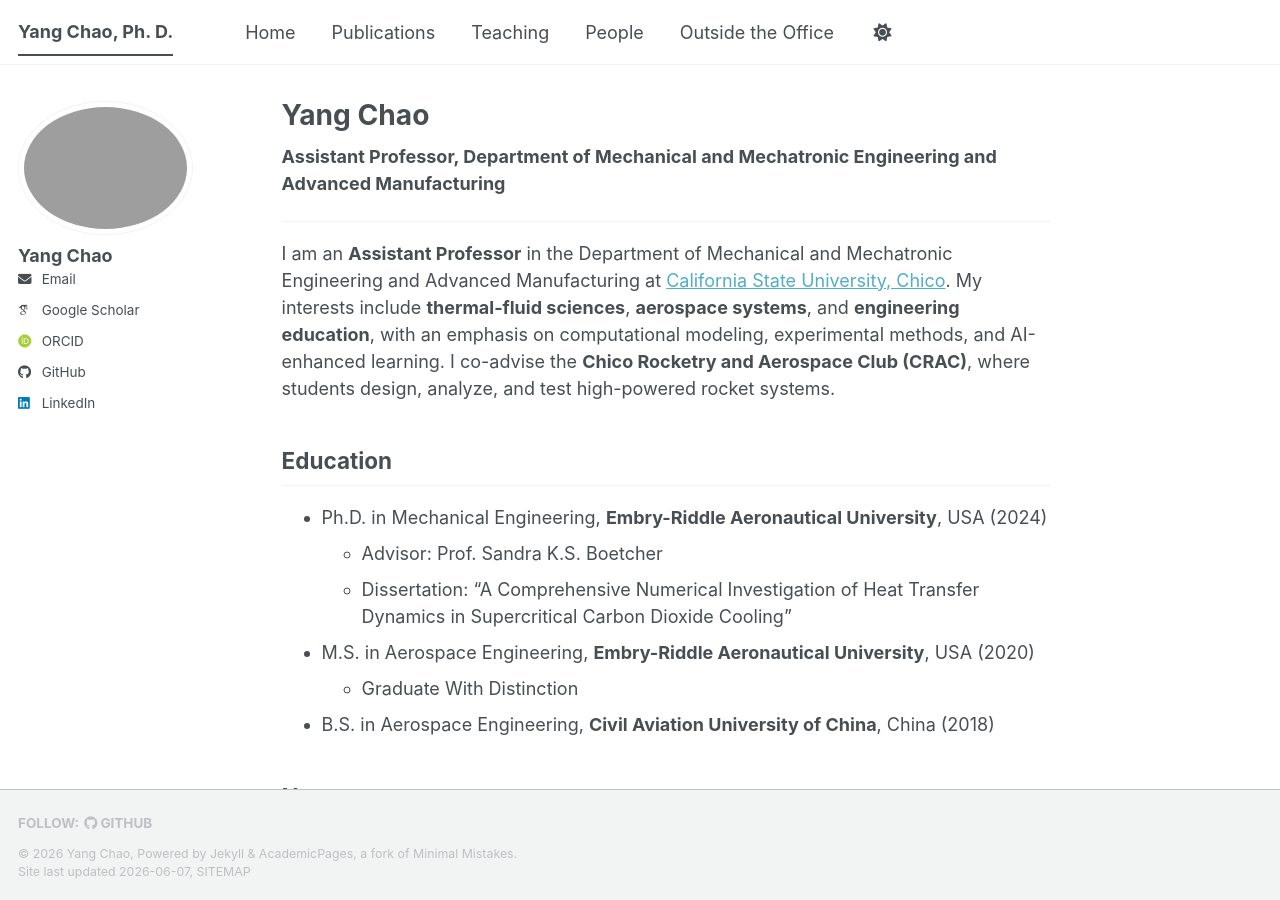
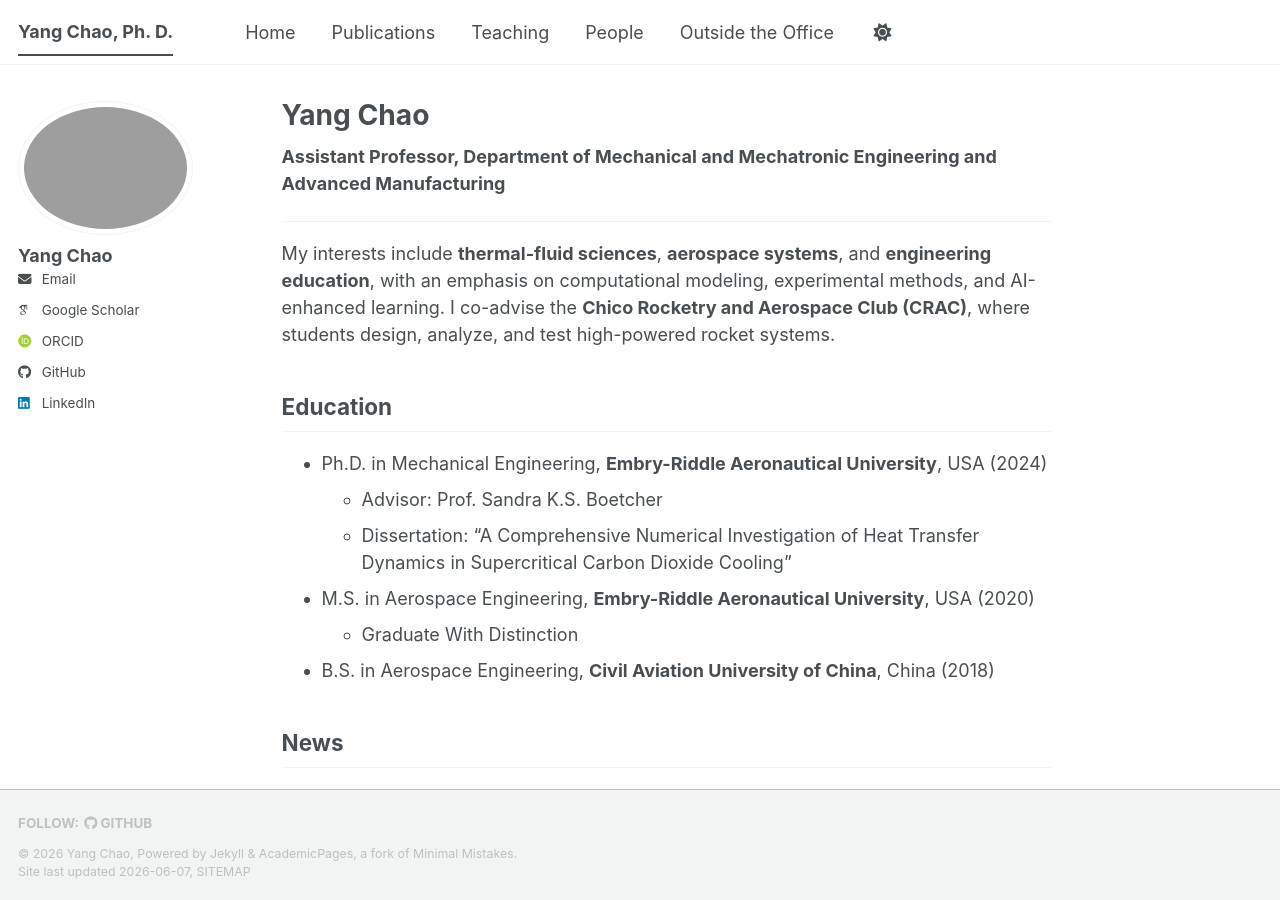
Before and after one commit to cycynyny/cycynyny.github.io, a Jekyll site: the page built from _pages/about.md, in a window 1280 px wide and 900 px high. Built offline with Jekyll 4.4.1, drawn with Linux system fonts in a browser that asks for light colours; some web fonts are replaced; a script bundle is joined from its source files by our own code; library files that are not in the unit come from our copies.

Commit message:
Update about.md

```diff
--- a/_pages/about.md
+++ b/_pages/about.md
@@ -12,7 +12,7 @@ redirect_from:
 
 ---
 
-I am an **Assistant Professor** in the Department of Mechanical and Mechatronic Engineering and Advanced Manufacturing at [California State University, Chico](https://www.csuchico.edu/). My interests include **thermal-fluid sciences**, **aerospace systems**, and **engineering education**, with an emphasis on computational modeling, experimental methods, and AI-enhanced learning. I co-advise the **Chico Rocketry and Aerospace Club (CRAC)**, where students design, analyze, and test high-powered rocket systems.
+My interests include **thermal-fluid sciences**, **aerospace systems**, and **engineering education**, with an emphasis on computational modeling, experimental methods, and AI-enhanced learning. I co-advise the **Chico Rocketry and Aerospace Club (CRAC)**, where students design, analyze, and test high-powered rocket systems.
 
 ## Education
 
```
